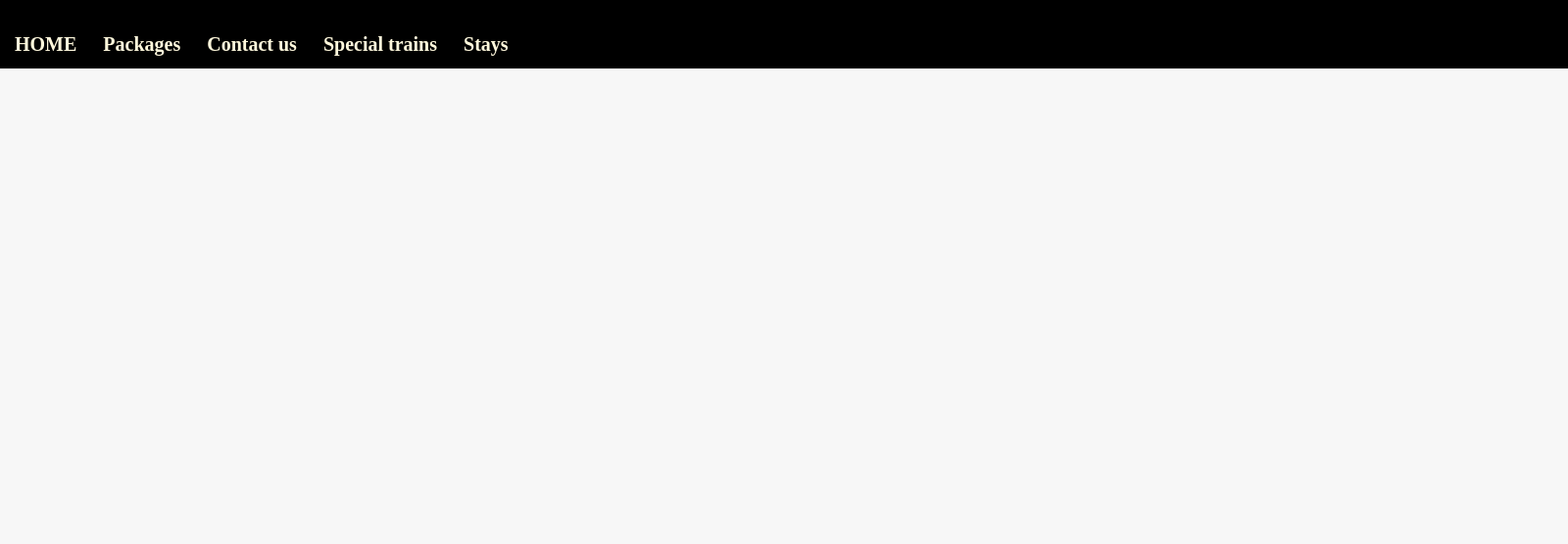
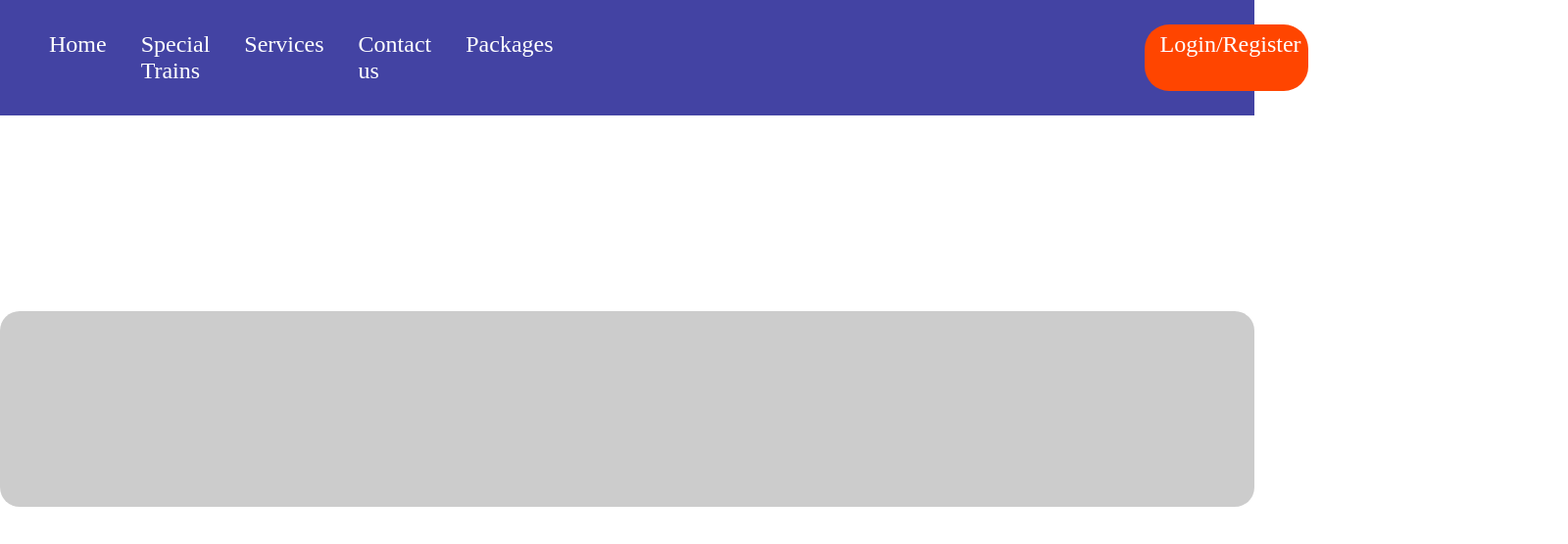
Before and after one commit to adityabiswal2147207/Railway-Managment-System, a plain HTML site: page homepage.html in a window 1280 px wide. Shown: the whole page at 98% size, 1600 px wide, since content can reach past the window. Drawn offline with Linux system fonts and the light colour scheme.

Commit message:
added css to homepage

```diff
--- a/homepage.html
+++ b/homepage.html
@@ -4,7 +4,7 @@
     <meta charset="UTF-8">
     <meta http-equiv="X-UA-Compatible" content="IE=edge">
     <meta name="viewport" content="width=device-width, initial-scale=1.0">
-    <title>HOME</title>
+    <title>Home</title>
     <style>
         *{
             margin: 0;
@@ -12,63 +12,72 @@
             box-sizing: border-box;
         }
         body{
-            box-sizing: border-box;
-            background-color: rgb(247, 247, 247);
             background-image: url("ankush-minda-7KKQG0eB_TI-unsplash.jpg");
+            background-repeat: no-repeat;
             background-size: cover;
-            display: flex;
-        }
-        header{
-            background: black;
-            width: 220vh;
         }
         .navbar{
-            display: flexbox;
-            width: 200vh;
-            height: 70px;
-            border-radius: 25px;
+            display: flex;
+            background:rgb(67, 67, 163);
+            padding: 10px;
         }
         .navbar ul{
+            display: flex;
             text-decoration: none;
             list-style: none;
-            display: flex;
+            margin-left: 9px;
+            padding: 9px;
         }
         .navbar ul li{
             display: flex;
-            padding: 5px;
-            margin: 5px;
             text-decoration: none;
+            list-style: none;
+            margin: 6px;
+            padding: 7px;
         }
         .navbar ul li a{
+            display: flex;
             text-decoration: none;
-            color: cornsilk;
-            padding: 4px 2px 4px 4px;
-            font-weight: 700;
-            margin-left: 1px;
-            font-size: 20px;
-            margin-top: 20px;
+            list-style: none;
+            color: white;
+            font-size: 3vh;
+            margin-left: 9px;
         }
-        .navbar ul li a:hover{
-            background-color: rgb(250, 249, 249);
+        .navbar ul li:hover{
+            background: orangered;
             border-radius: 20px;
-            text-shadow: darkgray;
-            color: black;
-            transition: 3s cubic-bezier(0.075, 0.82, 0.165, 1);
         }
+        .navbar ul li.login {
+            margin-left: 590px;
+            background: orangered;
+            border-radius: 25px;
+        }
+        .navbar ul li.login:hover{
+            background: rgb(223, 90, 42);
+        }
+        .container{
+            background-color: black;
+            height: 200px;
+            opacity: 20%;
+            border-radius: 20px;
+            margin-top: 200px;
+        }
+
     </style>
 </head>
 <body>
-    <header>
-        <div class="navbar">
-                <ul>
-                    <li><a href="#">HOME</a></li>
-                    <li><a href="#">Packages</a></li>
-                    <li><a href="#">Contact us</a></li>
-                    <li><a href="#">Special trains</a></li>
-                    <li><a href="#">Stays</a></li>
-                </ul>
-        </div>
-    </header>
+    <div class="navbar">
+        <ul>
+            <li><a href="#">Home</a></li>
+            <li><a href="#">Special Trains</a></li>
+            <li><a href="#">Services</a></li>
+            <li><a href="#">Contact us</a></li>
+            <li><a href="#">Packages</a></li>
+            <li class="login"><a href="#">Login/Register</a></li>
+        </ul>
+    </div>
+    <div class="container">
 
+    </div>
 </body>
 </html>
```
